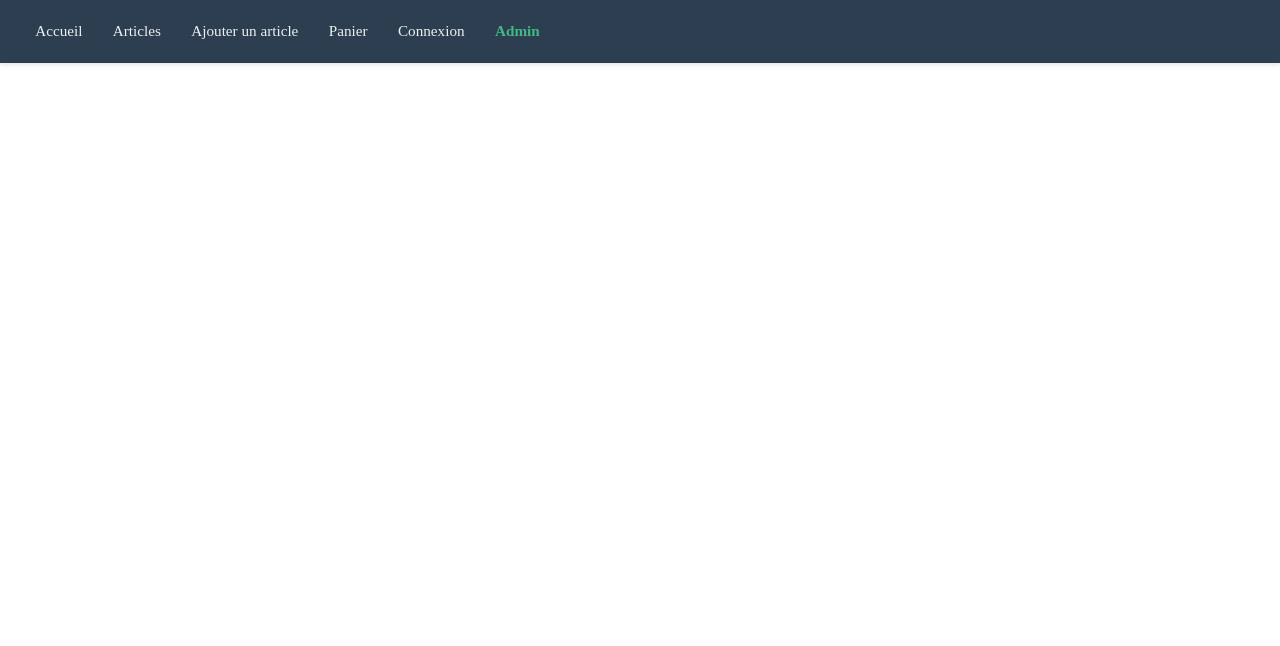
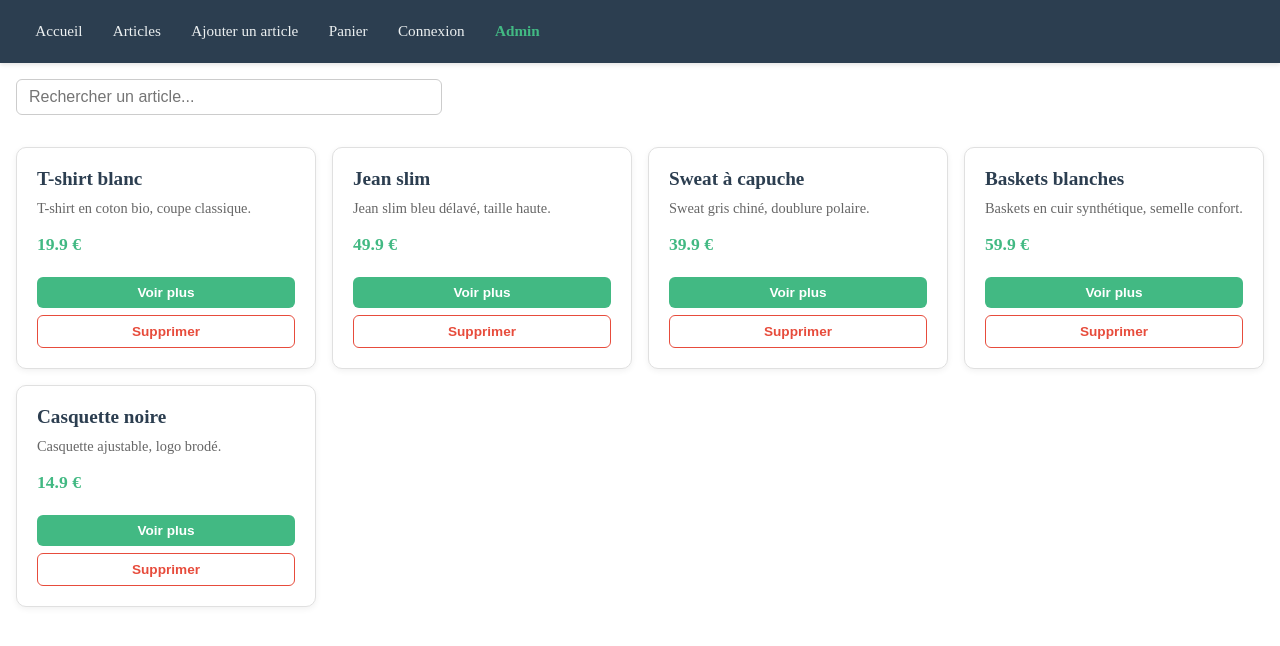
Before and after one commit to Lykomonix/TP1_HARTZ, a Vue app: page /admin in a window 1280 px wide. Shown: the top 646 px of the page. Built offline with nearby package versions, Linux system fonts and the light colour scheme.

Commit message:
feat: page admin

```diff
--- a/src/views/Admin.vue
+++ b/src/views/Admin.vue
@@ -1,3 +1,37 @@
 <script setup>
+import { ref, computed, onMounted } from 'vue'
+import ListeArticles from '../components/ListeArticles.vue'
+import articleService from '../services/articleService.js'
+import BarreRecherche from '../components/BarreRecherche.vue'
+
+const items = ref([])
+const searchQuery = ref('')
+
+function loadItems() {
+  items.value = articleService.getAll()
+}
+
+function handleDelete(id) {
+  articleService.remove(id)
+  loadItems()
+}
+
+function handleSearch(query) {
+  searchQuery.value = query
+}
+
+const filteredItems = computed(() =>
+  items.value.filter(item =>
+    item.name.toLowerCase().includes(searchQuery.value.toLowerCase())
+  )
+)
+
+onMounted(() => {
+  loadItems()
+})
 </script>
-<template></template>
+
+<template>
+  <BarreRecherche @search="handleSearch" />
+  <ListeArticles :items="filteredItems" @delete="handleDelete" />
+</template>
```
